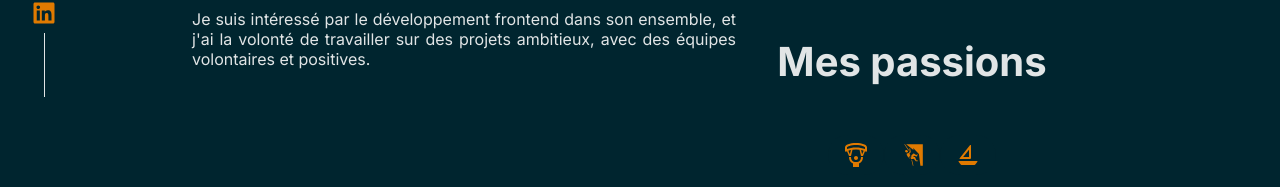
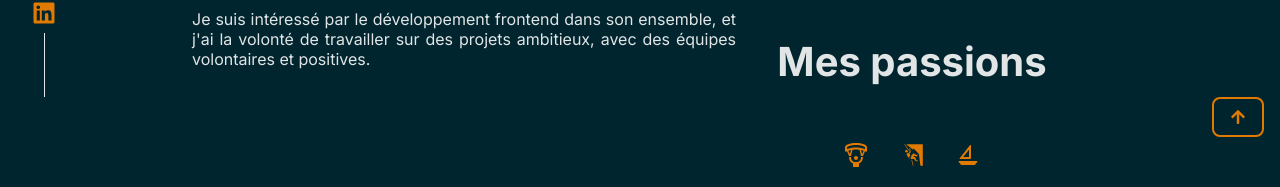
Before and after one commit to jul-o/Portfolio, a Next.js app: page / in a window 1280 px wide. Shown: the part 703-890 px from the top of the page. Built offline with nearby package versions, Linux system fonts and the light colour scheme.

Commit message:
up button added (#35)

```diff
--- a/src/components/Navbar/Navbar.module.scss
+++ b/src/components/Navbar/Navbar.module.scss
@@ -2,24 +2,6 @@
 @import 'styles/palette';
 
 $height: 3.5rem;
-
-@keyframes slideOut {
-	from {
-		top: 0;
-	}
-	to {
-		top: -$height;
-	}
-}
-
-@keyframes slideIn {
-	from {
-		top: -$height;
-	}
-	to {
-		top: 0;
-	}
-}
 
 .navbar {
 	background-color: rgba($primary, 0.7);
@@ -38,14 +20,10 @@ $height: 3.5rem;
 
 	&.navbar_scroll_down {
 		top: -$height;
-		animation-duration: 0.5s;
-		animation-name: slideOut;
 	}
 
 	&:not(.navbar_scroll_down) {
 		top: 0;
-		animation-duration: 0.5s;
-		animation-name: slideIn;
 	}
 
 	a {
--- /dev/null
+++ b/src/components/UpButton/UpButton.module.scss
@@ -0,0 +1,18 @@
+@import 'styles/palette';
+$height: 2.5rem;
+$bottom-position: 1rem;
+
+.root {
+	position: fixed;
+	bottom: $bottom-position;
+	right: 1rem;
+	background-color: rgba($primary, 0.8);
+
+	&.top {
+		bottom: -$height;
+	}
+
+	&:focus {
+		@extend .root;
+	}
+}
--- /dev/null
+++ b/src/components/UpButton/UpButton.tsx
@@ -0,0 +1,35 @@
+import styles from './UpButton.module.scss';
+import { FaArrowUp } from 'react-icons/fa';
+import { useEffect, useState } from 'react';
+import classNames from 'utils/classNames';
+
+const UpButton = () => {
+	useEffect(() => {
+		// onscroll
+		window.addEventListener('scroll', onScroll);
+
+		return () => {
+			window.removeEventListener('scroll', onScroll);
+		};
+	}, []);
+
+	const [isScrollTop, setIsScrollTop] = useState(false);
+
+	const onScroll = () => {
+		setIsScrollTop(window.scrollY === 0);
+	};
+
+	const scrollTop = () => {
+		window.scrollTo({ top: 0, behavior: 'smooth' });
+	};
+
+	return (
+		<button
+			className={classNames(styles.root, isScrollTop && styles.top)}
+			onClick={scrollTop}>
+			<FaArrowUp />
+		</button>
+	);
+};
+
+export default UpButton;
--- /dev/null
+++ b/src/components/UpButton/index.tsx
@@ -0,0 +1 @@
+export { default } from './UpButton';
--- a/src/pages/index.tsx
+++ b/src/pages/index.tsx
@@ -3,6 +3,7 @@ import Contact from 'components/Contact';
 import Experiences from 'components/Experiences';
 import Home from 'components/Home';
 import Navbar from 'components/Navbar';
+import UpButton from 'components/UpButton';
 
 const Page = () => {
 	return (
@@ -13,6 +14,7 @@ const Page = () => {
 				<Experiences />
 				<Contact />
 			</div>
+			<UpButton />
 		</>
 	);
 };
```
